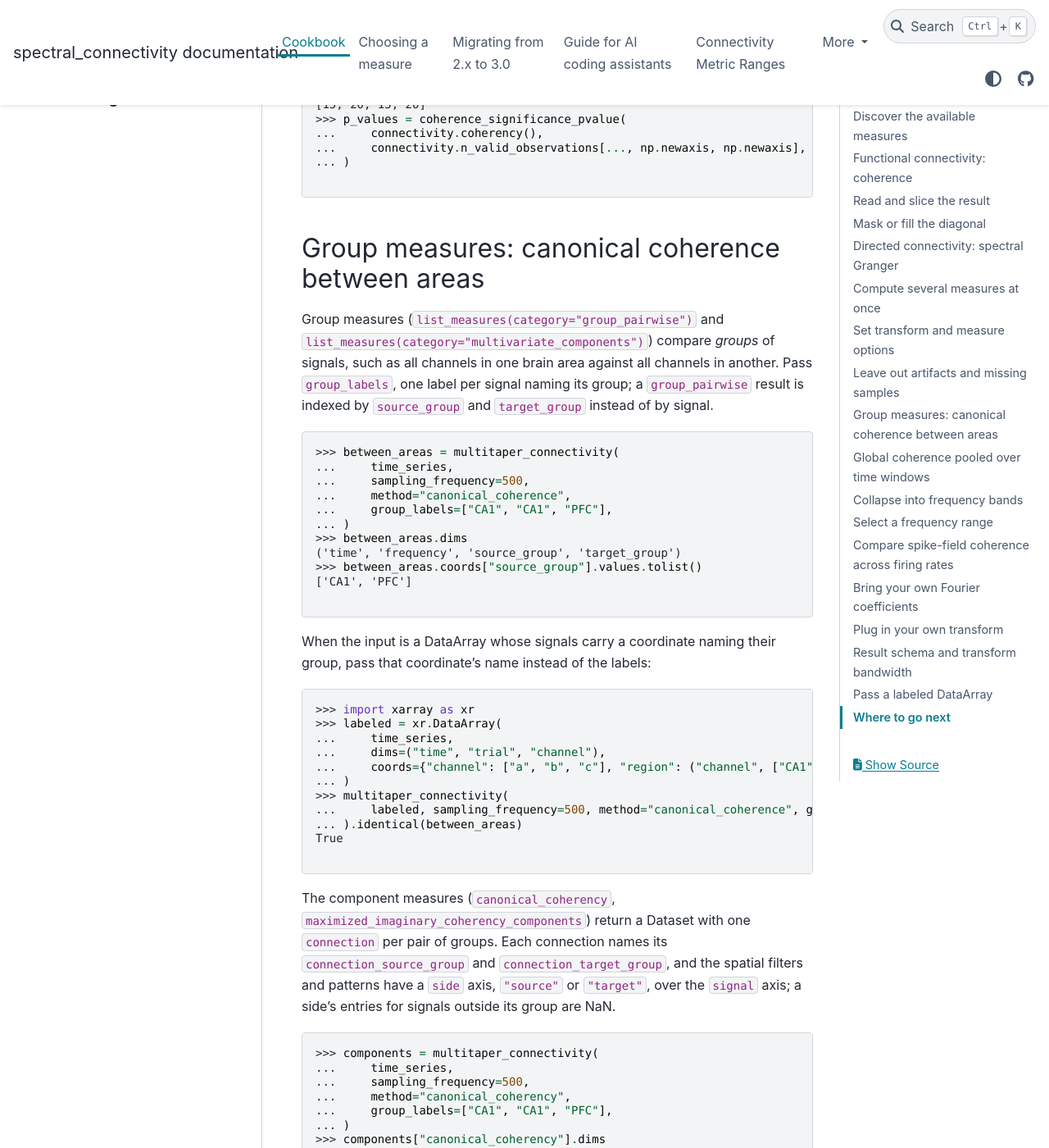
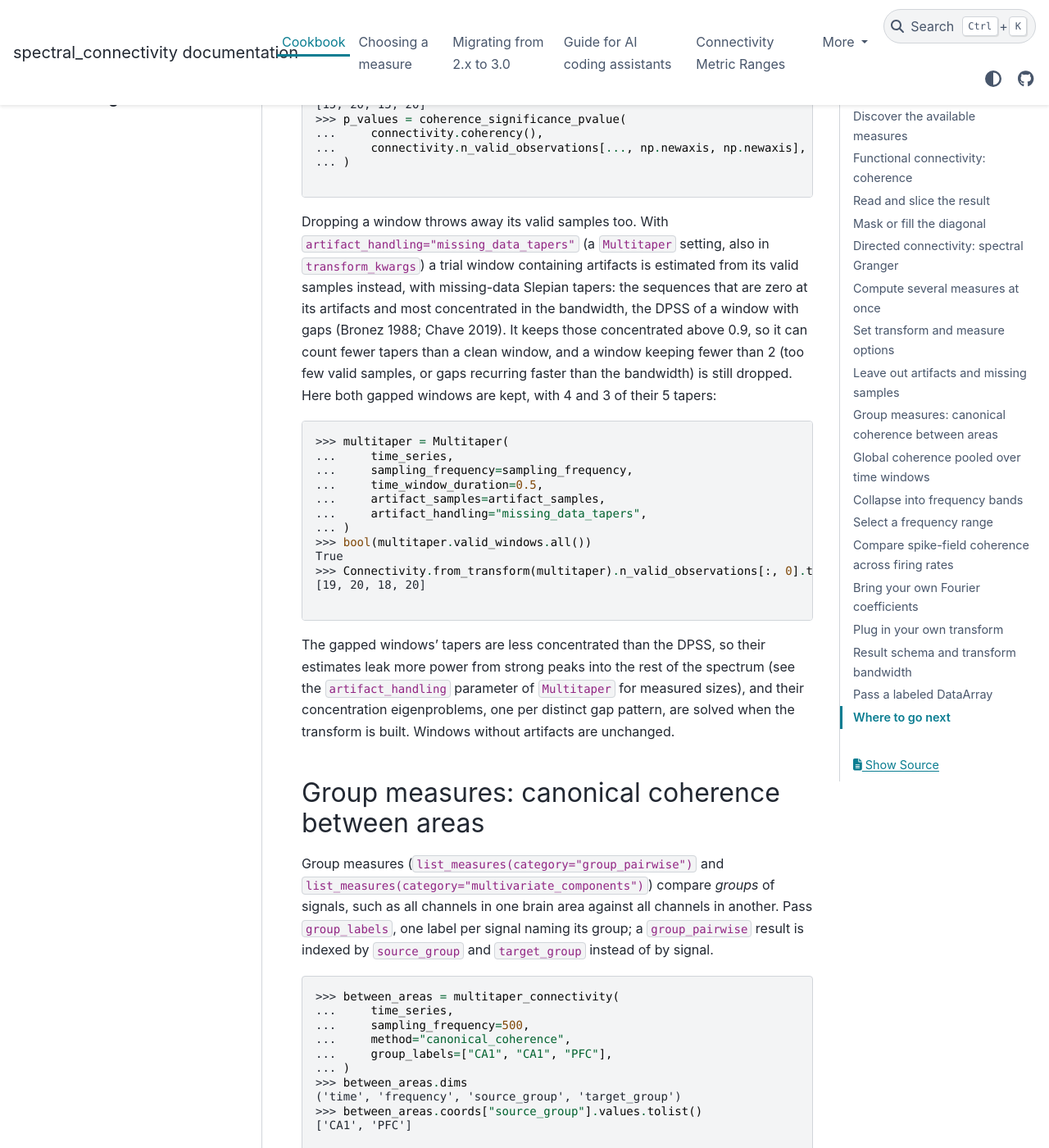
Before and after one commit to Eden-Kramer-Lab/spectral_connectivity, a Sphinx documentation site: the page built from docs/cookbook.md, in a window 1280 px wide and 1400 px high, scrolled down 7530 px. Shown: the whole window at 82% size. Built offline with Sphinx 7.4.7 and the PyData theme 0.15.4, drawn with Linux system fonts in a browser that asks for light colours; pages that are not in the unit, such as notebooks, are missing from menus; the version number could not be read and is left out.

Commit message:
Document artifact_handling='missing_data_tapers'
A cookbook recipe after the artifact_samples one, a note in the LLM
guide, and the CHANGELOG entry.

Co-Authored-By: Claude Opus 5.5 <noreply@anthropic.com>

````diff
--- a/docs/cookbook.md
+++ b/docs/cookbook.md
@@ -357,6 +357,38 @@ frequency, for the statistics functions:
 ... )
 
 ```
+
+Dropping a window throws away its valid samples too. With
+`artifact_handling="missing_data_tapers"` (a `Multitaper` setting, also in
+`transform_kwargs`) a trial window containing artifacts is estimated from its
+valid samples instead, with missing-data Slepian tapers: the sequences that are
+zero at its artifacts and most concentrated in the bandwidth, the DPSS of a
+window with gaps (Bronez 1988; Chave 2019). It keeps those concentrated above
+0.9, so it can count fewer tapers than a clean window, and a window keeping
+fewer than 2 (too few valid samples, or gaps recurring faster than the
+bandwidth) is still dropped. Here both gapped windows are kept, with 4 and 3
+of their 5 tapers:
+
+```python
+>>> multitaper = Multitaper(
+...     time_series,
+...     sampling_frequency=sampling_frequency,
+...     time_window_duration=0.5,
+...     artifact_samples=artifact_samples,
+...     artifact_handling="missing_data_tapers",
+... )
+>>> bool(multitaper.valid_windows.all())
+True
+>>> Connectivity.from_transform(multitaper).n_valid_observations[:, 0].tolist()
+[19, 20, 18, 20]
+
+```
+
+The gapped windows' tapers are less concentrated than the DPSS, so their
+estimates leak more power from strong peaks into the rest of the spectrum
+(see the `artifact_handling` parameter of `Multitaper` for measured sizes),
+and their concentration eigenproblems, one per distinct gap pattern, are
+solved when the transform is built. Windows without artifacts are unchanged.
 
 ## Group measures: canonical coherence between areas
 
````
Also changed, not shown: CHANGELOG.md (+12 -0 lines), docs/llm_guide.md (+2 -1 lines).
